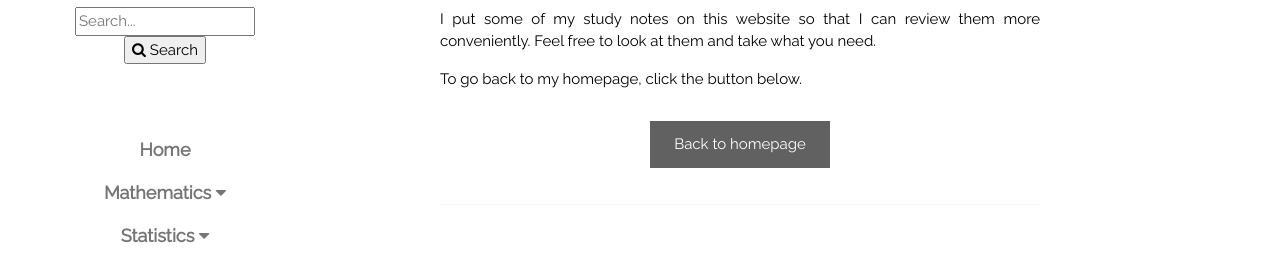
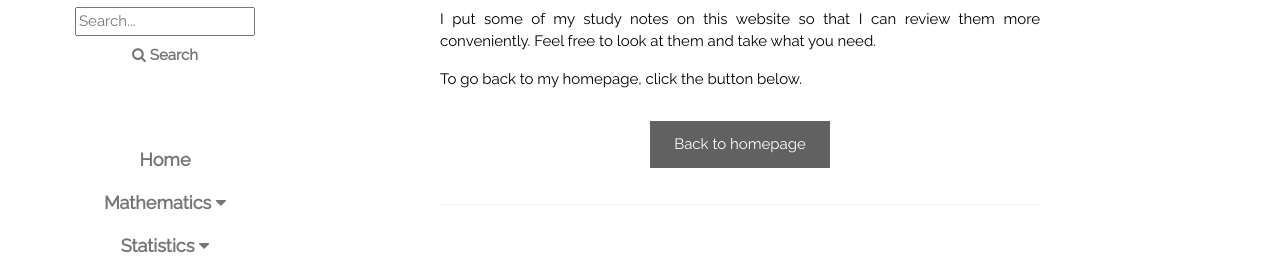
Before and after one commit to eleanorccc/w3schools-study-notes-website, a plain HTML site: page index.html in a window 1280 px wide. Shown: the part 177-441 px from the top of the page. Drawn offline with nearby package versions, Linux system fonts and the light colour scheme.

Commit message:
Update index.html

```diff
--- a/index.html
+++ b/index.html
@@ -26,12 +26,11 @@ body,h1,h2,h3,h4,h5 {font-family: "Raleway", sans-serif}
 <nav class="w3-sidebar w3-bar-block w3-white w3-collapse w3-top w3-center" style="z-index:3;width:250px" id="mySidebar">
   <h3 class="w3-padding-64 w3-center w3-text-grey"><b>Yue Chi</b></h3>
 
- <form class="w3-hover-white w3-hide-small w3-center" id="form" role="search">
-   <input type="search" id="query" name="q"
-    placeholder="Search..."
-    aria-label="Search through site content">
-   <button><i class="fa fa-search"></i> Search</button>
- </form>
+
+  <form class="w3-hover-white w3-hide-small w3-center" id="form" role="search">
+        <input type="search" id="query" name="q" placeholder="Search..." aria-label="Search through site content">
+        <button class="w3-button w3-block w3-white w3-left-align w3-center w3-text-grey"><i class="fa fa-search"></i> <b>Search</b></button>
+      </form>
 
   <div class="w3-padding-64 w3-large w3-text-grey" style="font-weight:bold">
     <a href="#home" class="w3-button w3-block w3-white w3-left-align w3-center w3-text-grey">Home</a>
@@ -86,7 +85,7 @@ body,h1,h2,h3,h4,h5 {font-family: "Raleway", sans-serif}
   <!-- Home section -->
   <div class="w3-container w3-white w3-center w3-padding-32" id="home">
 
-  <div class="w3-content w3-justify" style="max-width:600px">
+    <div class="w3-content w3-justify" style="max-width:600px">
 
       <h2 class="w3-opacity"><b>Home</b></h2>
 
@@ -99,7 +98,6 @@ body,h1,h2,h3,h4,h5 {font-family: "Raleway", sans-serif}
         Back to homepage</button></p>
       <hr class="w3-opacity">
     </div>
-
   </div>
 
 
```
